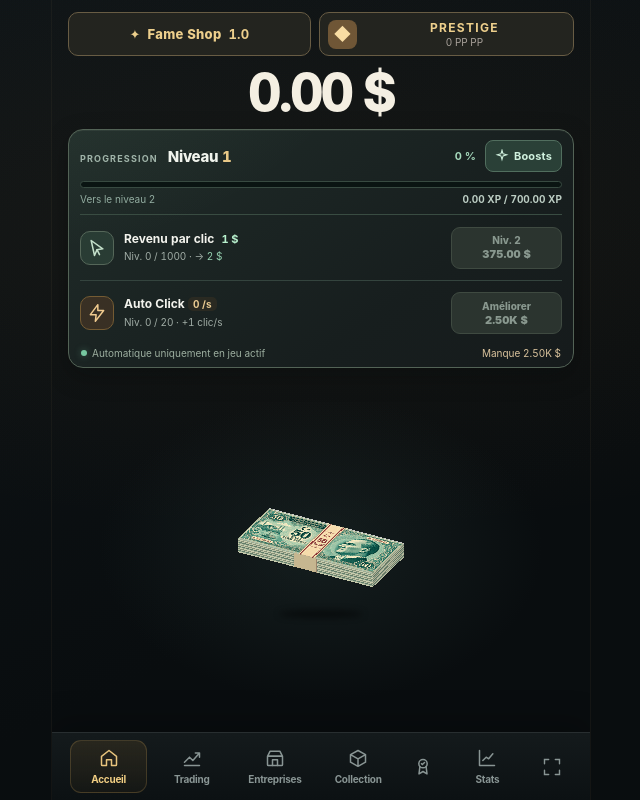
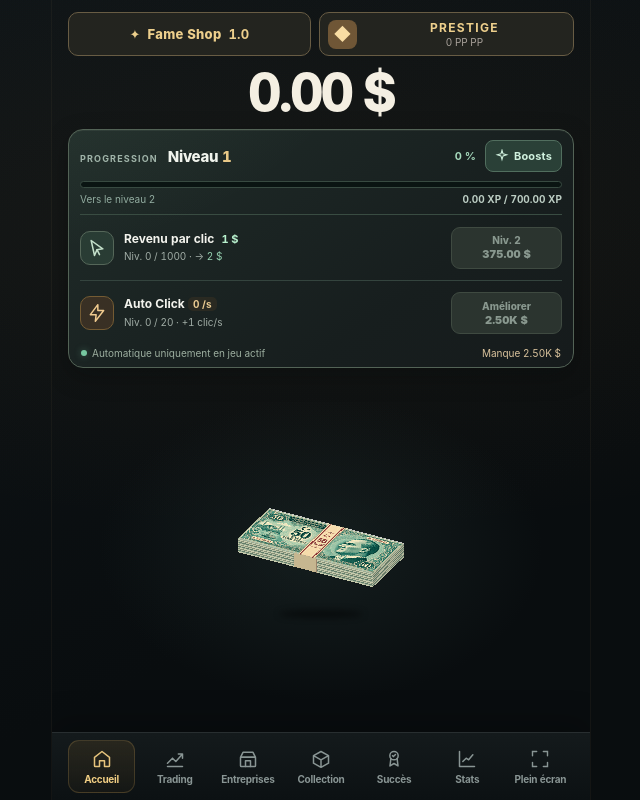
Before and after one commit to Nighttug58/CAPITAL_IDLE, a Vue app: page / in a window 1280 px wide. Shown: the whole page, without its empty margins (319-959 px from the left). Built offline with nearby package versions, Linux system fonts and the light colour scheme.

Commit message:
style(nav): unify achievements and fullscreen buttons with standard tabs

```diff
--- a/src/App.vue
+++ b/src/App.vue
@@ -686,7 +686,7 @@ onUnmounted(() => {
         </svg>
         <span>Collection</span>
       </button>
-      <button ref="achievementsLaunch" type="button" class="nav-home nav-icon achievements-launch"
+      <button ref="achievementsLaunch" type="button" class="nav-home achievements-launch"
         :class="{ 'is-active': page === 'achievements' }"
         :aria-current="page === 'achievements' ? 'page' : undefined"
         :aria-label="'Ouvrir les Achievements' + (claimableAchievements ? ' · ' + claimableAchievements + ' cadeaux disponibles' : '')"
@@ -694,6 +694,7 @@ onUnmounted(() => {
         <svg viewBox="0 0 24 24" width="20" height="20" fill="none" stroke="currentColor" stroke-width="1.8" stroke-linecap="round" stroke-linejoin="round" aria-hidden="true">
           <circle cx="12" cy="8" r="5"/><path d="m8.3 11.3-1.1 9 4.8-2.9 4.8 2.9-1.1-9"/><path d="m10.2 8 1.1 1.1 2.5-2.5"/>
         </svg>
+        <span class="nav-label">Succès</span>
         <span v-if="claimableAchievements" class="achievements-pending" aria-hidden="true">{{ claimableAchievements }}</span>
       </button>
       <button type="button" class="nav-home" :class="{ 'is-active': page === 'stats' }"
@@ -703,16 +704,17 @@ onUnmounted(() => {
         </svg>
         <span>Stats</span>
       </button>
-      <button v-if="supportsFullscreen" class="nav-home nav-icon fullscreen-button" type="button"
+      <button v-if="supportsFullscreen" class="nav-home nav-fullscreen" type="button"
         :title="isFullscreen ? 'Quitter le plein écran' : 'Plein écran'"
         :aria-label="isFullscreen ? 'Quitter le plein écran' : 'Activer le plein écran'"
-        @click="toggleFullscreen">
+        :aria-pressed="isFullscreen" @click="toggleFullscreen">
         <svg v-if="!isFullscreen" width="20" height="20" viewBox="0 0 24 24" fill="none" stroke="currentColor" stroke-width="1.7" stroke-linecap="round" aria-hidden="true">
           <path d="M8 3H3v5M16 3h5v5M3 16v5h5M21 16v5h-5"/>
         </svg>
         <svg v-else width="20" height="20" viewBox="0 0 24 24" fill="none" stroke="currentColor" stroke-width="1.7" stroke-linecap="round" aria-hidden="true">
           <path d="M3 8h5V3M21 8h-5V3M3 16h5v5M21 16h-5v5"/>
         </svg>
+        <span class="nav-label">Plein écran</span>
       </button>
     </nav>
   </div>
--- a/src/style.css
+++ b/src/style.css
@@ -1544,26 +1544,47 @@ body:has(.trading-modal-backdrop) .app-shell>main{overflow:hidden}
 .home-upgrade-info .tap-reward {margin-left:4px;font-size:11px;font-weight:750;color:#b8f1ce;letter-spacing:-.02em}
 
 
-/* Compact footer actions: Achievements | Stats | Fullscreen */
-.app-shell .bottom-nav .nav-icon{
-  flex:0 0 40px;min-width:0;max-width:44px;width:40px;min-height:42px;
-  padding:4px;position:relative;display:flex;align-items:center;justify-content:center
-}
-.app-shell .bottom-nav .nav-icon svg{display:block;flex-shrink:0}
-.app-shell .bottom-nav .fullscreen-button{
-  height:42px;background:transparent;color:#899594;box-shadow:none;
-  border:1px solid transparent;border-radius:11px
-}
-.app-shell .bottom-nav .fullscreen-button:active{background:#283037}
-.app-shell .bottom-nav .achievements-launch.is-active{
-  color:#f2cf84;background:linear-gradient(180deg,#80602b32,#83602212)
-}
-.app-shell .bottom-nav .achievements-pending{
-  position:absolute;top:-3px;right:-5px;letter-spacing:0;white-space:nowrap;
+/* Seven navigation actions share the same icon + label, equal width and states. */
+.app-shell>.bottom-nav{
+  gap:clamp(2px,.65vw,6px);
+  padding-inline:clamp(4px,1.5vw,16px);
+}
+.app-shell>.bottom-nav>.nav-home{
+  flex:1 1 0;
+  min-width:0;
+  max-width:none;
+  width:auto;
+  height:auto;
+  display:flex;
+  flex-direction:column;
+  align-items:center;
+  justify-content:center;
+  gap:4px;
+  padding:5px 2px;
+  font-size:clamp(7.5px,2.2vw,10px);
+}
+.app-shell>.bottom-nav>.nav-home svg{
+  width:20px;
+  height:20px;
+  flex:0 0 20px;
+}
+.app-shell>.bottom-nav>.nav-home>.nav-label{
+  font:inherit;
+  line-height:1.2;
+}
+.app-shell>.bottom-nav>.achievements-launch{position:relative}
+.app-shell>.bottom-nav>.achievements-launch>.achievements-pending{
+  position:absolute;
+  top:-5px;
+  right:-3px;
+  font-size:10px;
+  letter-spacing:0;
 }
 @media(max-width:380px){
-  .app-shell .bottom-nav .nav-icon{flex-basis:31px;width:31px;min-width:0;padding:2px}
-}
+  .app-shell>.bottom-nav{gap:2px;padding-inline:4px}
+  .app-shell>.bottom-nav>.nav-home{font-size:7.5px;gap:2px;padding-inline:1px}
+}
+
 /* One card per achievement family, with a single tier progression. */
 .achievements-group.is-ready{border-color:#b8985b;background:#272923}
 .achievements-group-head{align-items:center}
```
Also changed, not shown: 1 other file (tests, documents, lock files or other folders).
